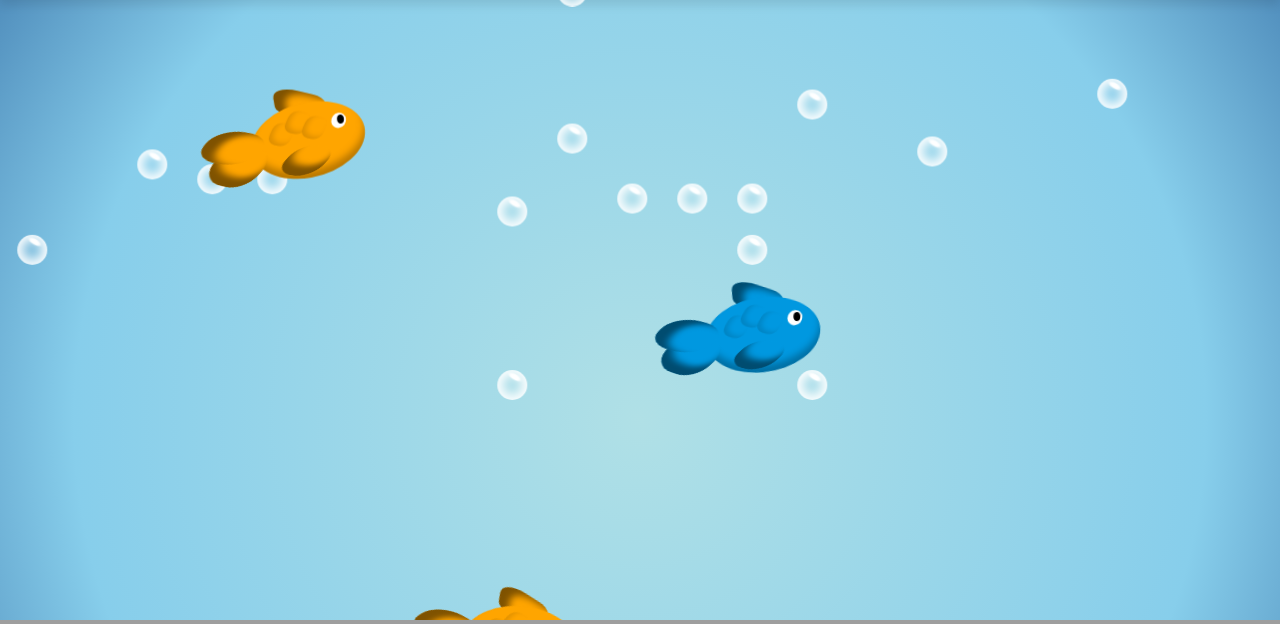
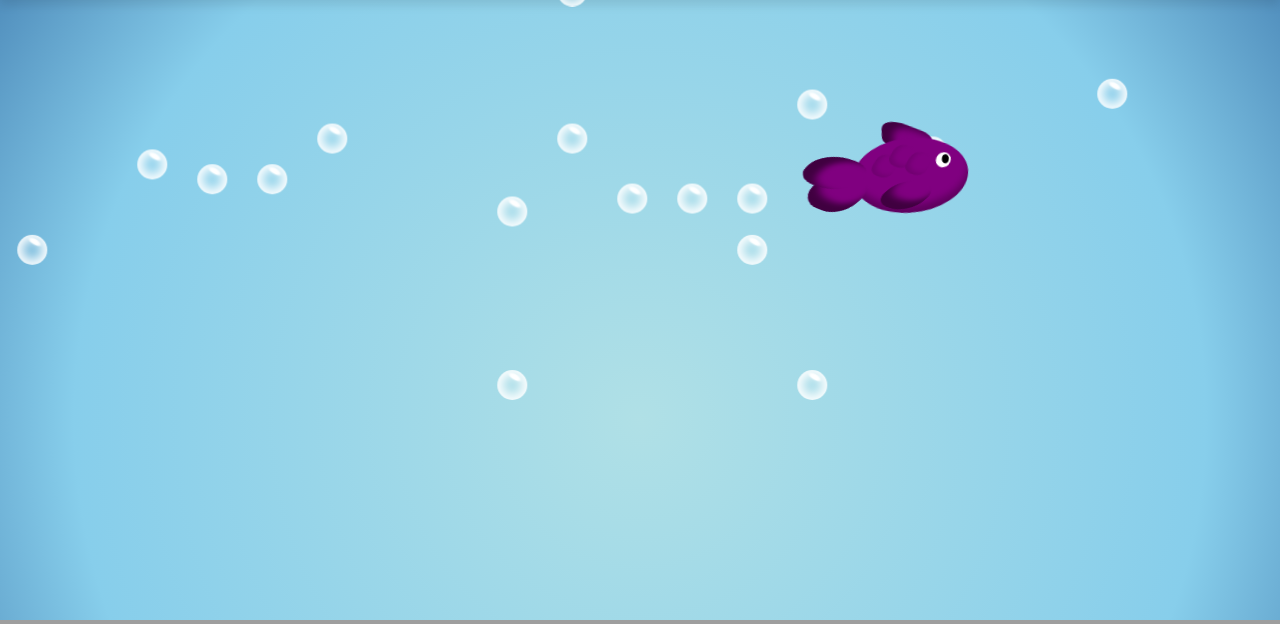
Before and after one commit to Gabrieleirbag1/FindWord, a Django app: page /findword/friends/ in a window 1280 px wide. Shown: the part 75-699 px from the top of the page. Run offline with Django 5.2, Linux system fonts and the light colour scheme; a user stored in the database is signed in; tables that the repository leaves empty hold one stand-in row (values such as "Sample post"); grey boxes are pictures that could not be loaded.

Commit message:
ajout d'amis

```diff
--- a/findapp/static/findapp/scripts/friends.js
+++ b/findapp/static/findapp/scripts/friends.js
@@ -1,3 +1,4 @@
+//++++++++++++++++++++++++++++ BULLES ++++++++++++++++++++++++++++//
 var bubbleCount = 30;
 var bubbleField = document.getElementById("bubble-field");
 
@@ -17,3 +18,18 @@ for (i = 0; i < bubbleCount; i++) {
   moveEl.appendChild(bubbleEl)
   bubbleField.appendChild(moveEl);
 }
+
+//++++++++++++++++++++++++++++ POISSONS ++++++++++++++++++++++++++++//
+document.addEventListener('DOMContentLoaded', function() {
+  var fishes = document.querySelectorAll('.fish');
+  fishes.forEach(function(fish) {
+      var randomDuration = (Math.floor(Math.random() * 23) + 4) * 5; // Random duration between 20s and 130s, multiples of 5
+      var randomLeft = Math.floor(Math.random() * 17) * 5; // Random left between 0vw and 80vw, multiples of 5
+      var randomBottom = (Math.floor(Math.random() * 13) + 4) * 5; // Random bottom between 20vh and 80vh, multiples of 5
+
+      //console.log(randomDuration, randomBottom, randomLeft);
+      fish.style.left = randomLeft + 'vw';
+      fish.style.bottom = randomBottom + 'vh';
+      fish.style.animation = `fish ${randomDuration}s cubic-bezier(0.9, 1, 0.3, 0.75) 0s infinite normal`;
+  });
+});
--- a/findapp/static/findapp/styles/main.css
+++ b/findapp/static/findapp/styles/main.css
@@ -225,6 +225,54 @@ main {
     top: 50%; /* Centrer verticalement par rapport à l'élément <input> */
     left: 100%; /* Positionner juste à droite de l'élément <input> */
     transform: translateY(-50%); /* Ajuster pour centrer verticalement */
+}
+
+.picto-item {
+  position: absolute;  /*les .picto-item deviennent référents*/
+  cursor: help;
+  border-radius: 50%;
+  z-index: 1;
+  width: 3.2em;
+  height: 1.2em;
+  font-size: 3rem;
+  text-align: center;
+  text-decoration: none;
+}
+
+/* on génère un élément :after lors du survol et du focus :*/
+
+.picto-item:hover:after,
+.picto-item:focus:after {
+  content: attr(aria-label);  /* on affiche aria-label */
+  position: absolute;
+  top: -2.4em;
+  left: 50%;
+	transform: translateX(-50%); /* on centre horizontalement  */
+  z-index: 1; /* pour s'afficher au dessus des éléments en position relative */
+  white-space: nowrap;  /* on interdit le retour à la ligne*/
+  padding: 5px 14px;
+  background: #413219;
+  color: #fff;
+  border-radius: 4px;
+  font-size: 1.2rem;
+}
+
+/* on génère un second élément en :before pour la flèche */
+
+[aria-label]:hover:before,
+[aria-label]:focus:before {
+  content: "▼";
+  position: absolute;
+  top: -1em;
+	left: 50%;
+	transform: translateX(-50%); /* on centre horizontalement  */
+  font-size: 20px;
+  color: #413219;
+}
+
+/* pas de contour durant le :focus */
+[aria-label]:focus {
+  outline: none;
 }
 
 /*+++++++++++++++++++++++++++ Ready container +++++++++++++++++++++++++++*/
@@ -1130,17 +1178,10 @@ outline: 0;
 
   .fish {
       position: absolute;
-      left: 0px;
+      /* left: 0px;
       bottom: 75px;
-      animation: fish 40s cubic-bezier(0.9, 1, 0.3, 0.75) 0s infinite normal;
-  }
-
-  .dark-fish {
-    position: absolute;
-    left: 0px;
-    bottom: 495px;
-    animation: fish 70s cubic-bezier(0.9, 1, 0.3, 0.75) 0s infinite normal;
-    }
+      animation: fish 40s cubic-bezier(0.9, 1, 0.3, 0.75) 0s infinite normal; */
+  }
 
   .blue-fish {
     left: 0;
@@ -1168,6 +1209,42 @@ outline: 0;
 
   .blue-fish .fish-body {
     background-color: #0098e0;
+  }
+
+  .red-fish .fish-body {
+    background-color: #ff0000;
+  }
+
+  .cyan-fish .fish-body {
+    background-color: #00ffff;
+  }
+
+  .green-fish .fish-body {
+    background-color: #00ff00;
+  }
+
+  .yellow-fish .fish-body {
+    background-color: #ffff00;
+  }
+
+  .purple-fish .fish-body {
+    background-color: #800080;
+  }
+
+  .pink-fish .fish-body {
+    background-color: #ff69b4;
+  }
+
+  .dark-blue-fish .fish-body {
+    background-color: #00008b;
+  }
+
+  .fuchsia-fish .fish-body {
+    background-color: #ff00ff;
+  }
+
+  .dark-green-fish .fish-body {
+    background-color: #006400;
   }
 
   .fish-body:before {
@@ -1214,6 +1291,42 @@ outline: 0;
 
   .blue-fish .top-fin {
     background-color: #0098e0;
+  }
+
+  .red-fish .top-fin {
+    background-color: #ff0000;
+  }
+
+  .cyan-fish .top-fin {
+    background-color: #00ffff;
+  }
+
+  .green-fish .top-fin {
+    background-color: #00ff00;
+  }
+
+  .yellow-fish .top-fin {
+    background-color: #ffff00;
+  }
+
+  .purple-fish .top-fin {
+    background-color: #800080;
+  }
+
+  .pink-fish .top-fin {
+    background-color: #ff69b4;
+  }
+
+  .dark-blue-fish .top-fin {
+    background-color: #00008b;
+  }
+
+  .fuchsia-fish .top-fin {
+    background-color: #ff00ff;
+  }
+
+  .dark-green-fish .top-fin {
+    background-color: #006400;
   }
 
   @keyframes tail-fin {
@@ -1266,6 +1379,42 @@ outline: 0;
 
   .blue-fish .tail-fin {
     background-color: #0098e0;
+  }
+
+  .red-fish .tail-fin {
+    background-color: #ff0000;
+  }
+
+  .cyan-fish .tail-fin {
+    background-color: #00ffff;
+  }
+
+  .green-fish .tail-fin {
+    background-color: #00ff00;
+  }
+
+  .yellow-fish .tail-fin {
+    background-color: #ffff00;
+  }
+
+  .purple-fish .tail-fin {
+    background-color: #800080;
+  }
+
+  .pink-fish .tail-fin {
+    background-color: #ff69b4;
+  }
+
+  .dark-blue-fish .tail-fin {
+    background-color: #00008b;
+  }
+
+  .fuchsia-fish .tail-fin {
+    background-color: #ff00ff;
+  }
+
+  .dark-green-fish .tail-fin {
+    background-color: #006400;
   }
 
   .tail-fin:before {
@@ -1294,6 +1443,42 @@ outline: 0;
     background-color: #0098e0;
   }
 
+  .red-fish .tail-fin:before {
+    background-color: #ff0000;
+  }
+
+  .cyan-fish .tail-fin:before {
+    background-color: #00ffff;
+  }
+
+  .green-fish .tail-fin:before {
+    background-color: #00ff00;
+  }
+
+  .yellow-fish .tail-fin:before {
+    background-color: #ffff00;
+  }
+
+  .purple-fish .tail-fin:before {
+    background-color: #800080;
+  }
+
+  .pink-fish .tail-fin:before {
+    background-color: #ff69b4;
+  }
+
+  .dark-blue-fish .tail-fin:before {
+    background-color: #00008b;
+  }
+
+  .fuchsia-fish .tail-fin:before {
+    background-color: #ff00ff;
+  }
+
+  .dark-green-fish .tail-fin:before {
+    background-color: #006400;
+  }
+
   @keyframes side-fin {
       0% {
       transform: rotate(15deg) skewX(-18deg) skewY(-15deg);
@@ -1343,6 +1528,42 @@ outline: 0;
     background-color: #0098e0;
   }
 
+  .red-fish .side-fin {
+    background-color: #ff0000;
+  }
+
+  .cyan-fish .side-fin {
+    background-color: #00ffff;
+  }
+
+  .green-fish .side-fin {
+    background-color: #00ff00;
+  }
+
+  .yellow-fish .side-fin {
+    background-color: #ffff00;
+  }
+
+  .purple-fish .side-fin {
+    background-color: #800080;
+  }
+
+  .pink-fish .side-fin {
+    background-color: #ff69b4;
+  }
+
+  .dark-blue-fish .side-fin {
+    background-color: #00008b;
+  }
+
+  .fuchsia-fish .side-fin {
+    background-color: #ff00ff;
+  }
+
+  .dark-green-fish .side-fin {
+    background-color: #006400;
+  }
+
   .scale {
       position: absolute;
       width: 21px;
@@ -1365,6 +1586,42 @@ outline: 0;
     background-color: #0098e0;
   }
 
+  .red-fish .scale {
+    background-color: #ff0000;
+  }
+
+  .cyan-fish .scale {
+    background-color: #00ffff;
+  }
+
+  .green-fish .scale {
+    background-color: #00ff00;
+  }
+
+  .yellow-fish .scale {
+    background-color: #ffff00;
+  }
+
+  .purple-fish .scale {
+    background-color: #800080;
+  }
+
+  .pink-fish .scale {
+    background-color: #ff69b4;
+  }
+
+  .dark-blue-fish .scale {
+    background-color: #00008b;
+  }
+
+  .fuchsia-fish .scale {
+    background-color: #ff00ff;
+  }
+
+  .dark-green-fish .scale {
+    background-color: #006400;
+  }
+
   .scale-1 {
       left: 20px;
       bottom: -44px;
--- a/findapp/templates/friends.html
+++ b/findapp/templates/friends.html
@@ -25,7 +25,12 @@
     <div id="fish-tank">
         <div id="bubble-field"></div>
         {% for friend in friends %}
-            <div class="fish">
+            <div class="fish {{friend.color}}-fish">
+                {% if friend.user1.username == user.username %}
+                    <a class="picto-item" href="#" aria-label="{{friend.user2.username}} - {{friend.score}}"></a>
+                {% else %}
+                    <a class="picto-item" href="#" aria-label="{{friend.user1.username}} - {{friend.score}}"></a>
+                {% endif %}
                 <div class="top-fin"></div>
                 <div class="fish-body"></div>
                 <div class="tail-fin"></div>
@@ -35,29 +40,7 @@
                 <div class="scale scale-3"></div>
             </div>
         {% endfor %}
-        <div class="fish blue-fish">
-          <div class="top-fin"></div>
-          <div class="fish-body"></div>
-          <div class="tail-fin"></div>
-          <div class="side-fin"></div>
-          <div class="scale scale-1"></div>
-          <div class="scale scale-2"></div>
-          <div class="scale scale-3"></div>
-        </div>
-        <div class="dark-fish">
-            <div class="top-fin"></div>
-            <div class="fish-body"></div>
-            <div class="tail-fin"></div>
-            <div class="side-fin"></div>
-            <div class="scale scale-1"></div>
-            <div class="scale scale-2"></div>
-            <div class="scale scale-3"></div>
-            </div>
-
-
-    </div>
     </div>
     <script src="{% static 'findapp/scripts/friends.js' %}"></script>
 
-
 {% endblock %}
--- a/findapp/views.py
+++ b/findapp/views.py
@@ -330,7 +330,10 @@ def bug_report(request):
     return redirect(referer)
 
 def friends(request):
+    colors = ["blue", "red", "cyan", "green", "yellow", "purple", "pink", "dark-blue", "fuchsia", "dark-green", ""]
     friends = models.FriendsModel.objects.filter(
         Q(user1=request.user) | Q(user2=request.user)
     ).order_by('-score')
+    for friend in friends:
+        friend.color = random.choice(colors)
     return render(request, 'friends.html', {'friends': friends})
```
Lines whose indentation alone changed are shown as unchanged.
